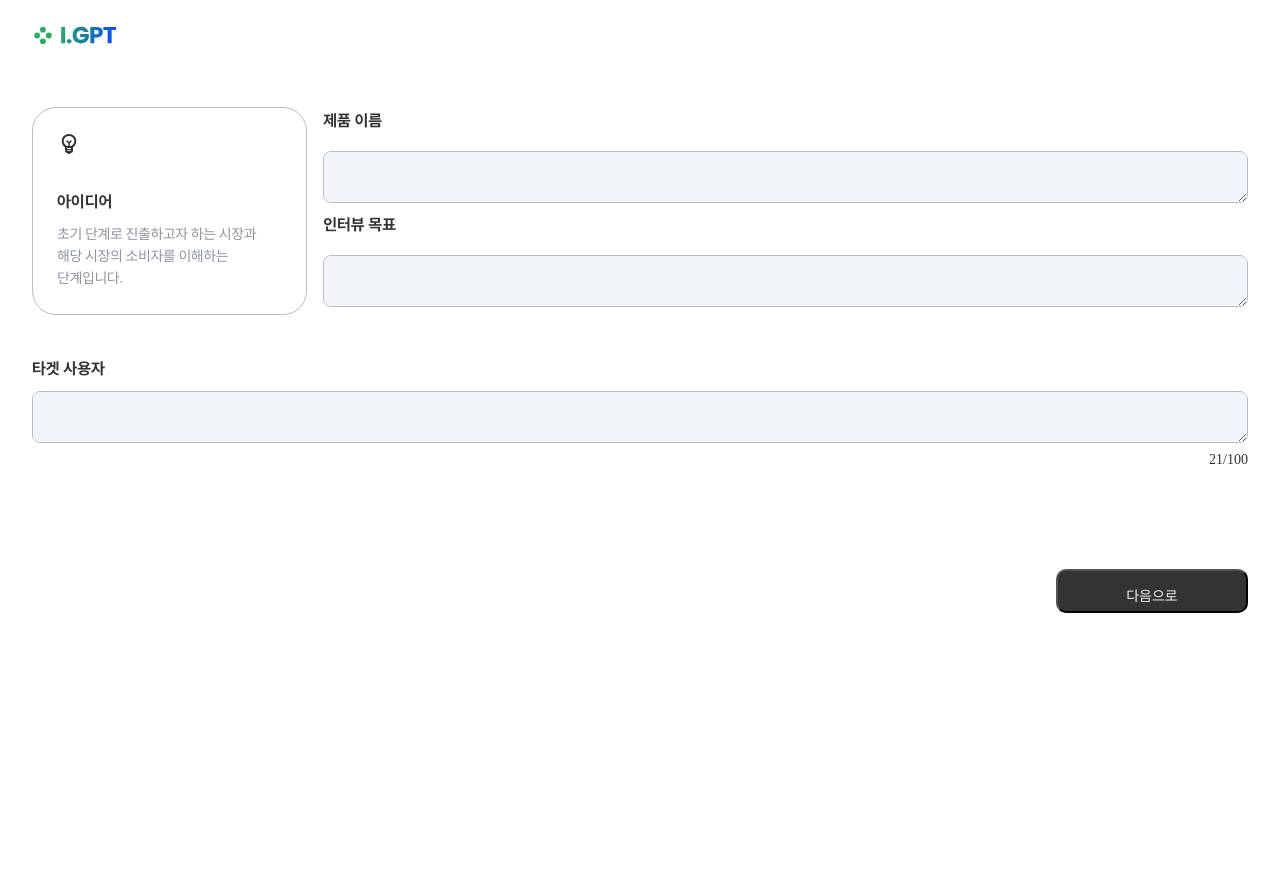
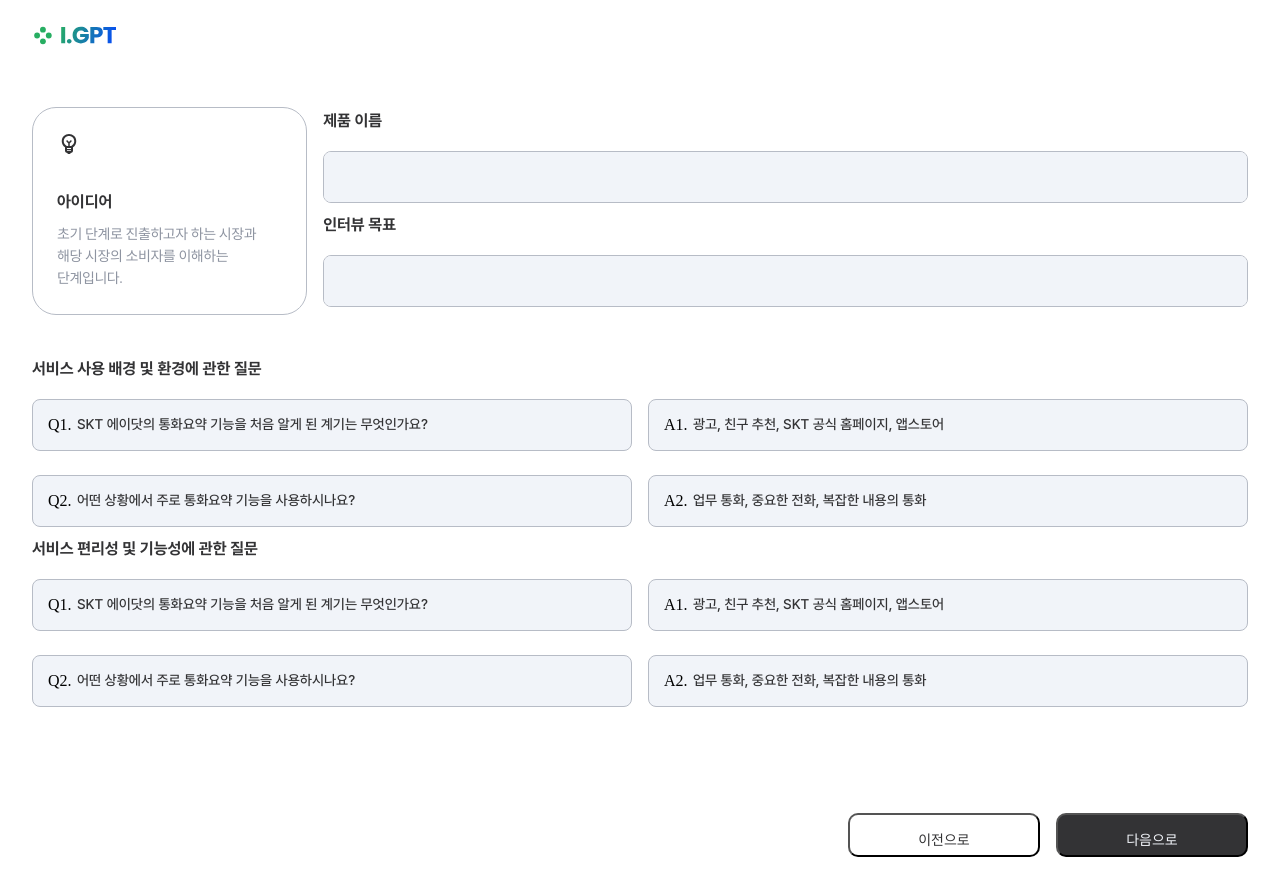
Before and after one commit to Prompt-er-Day-Winning-Team/interview_GPT_Frontend, a React (Create React App) app: page /prepare/question-list in a window 1280 px wide. Shown: the top 875 px of the page. Before the commit the page ends 800 px from the top, so only its background shows below. Built offline with nearby package versions, Linux system fonts and the light colour scheme.

Commit message:
feat: question-list

```diff
--- a/src/components/common/Input/index.js
+++ b/src/components/common/Input/index.js
@@ -11,13 +11,37 @@
         onChange={props.onChange}
         value={props.value}
         style={{
+          resize: "none",
           width: props.width,
           height: props.height,
           backgroundColor: props.backgroundColor
         }}
+        disabled={props.disabled}
       />
     </S.Wrap>
   );
 }
 
-export default TextInput;
+function QuestionInput(props) {
+  return (
+    <S.WrapQuestion>
+      <span style={{ position: 'absolute', marginLeft: '16px'}}>{props.frontText}</span>
+      <textarea
+        name={props.name}
+        type={props.type || "text"}
+        placeholder={props.title}
+        onChange={props.onChange}
+        value={props.value}
+        style={{
+          resize: "none",
+          width: props.width,
+          height: props.height,
+          backgroundColor: props.backgroundColor
+        }}
+        disabled={props.disabled}
+      />
+    </S.WrapQuestion>
+  );
+}
+
+export {TextInput, QuestionInput};
--- a/src/components/common/Input/style.js
+++ b/src/components/common/Input/style.js
@@ -20,3 +20,24 @@
     color: #b7bcc6;
   }
 `;
+
+export const WrapQuestion = styled.div`
+  display: flex;
+  width: 50%;
+  align-items: center;
+  gap: 8px;
+  margin-top: 8px;
+  > textarea {
+    font-size: 14px;
+    font-family: "Pretendard-Medium";
+    color: #333335;
+    border: 1px solid #b7bcc6;
+    border-radius: 8px;
+    padding: 16px 16px 16px 44px;
+    outline: none;
+    box-sizing: border-box;
+  }
+  ::placeholder {
+    color: #b7bcc6;
+  }
+`;
--- a/src/pages/interviewPrepare/basicInfo/index.js
+++ b/src/pages/interviewPrepare/basicInfo/index.js
@@ -5,7 +5,7 @@
 import { ReactComponent as ConceptIcon } from "../../../asset/icons/status-concept.svg"
 import { ReactComponent as PrototypeIcon } from "../../../asset/icons/status-prototype.svg"
 import { ReactComponent as ReleaseIcon } from "../../../asset/icons/status-release.svg"
-import TextInput from "../../../components/common/Input";
+import { TextInput } from "../../../components/common/Input";
 import Button from "../../../components/common/Button";
 
 const statusList = [
--- a/src/pages/interviewPrepare/questionList/index.js
+++ b/src/pages/interviewPrepare/questionList/index.js
@@ -2,10 +2,32 @@
 import Header from "../../../components/common/Header";
 import * as S from "./style";
 import { ReactComponent as IdeaIcon } from "../../../asset/icons/status-idea.svg"
-import TextInput from "../../../components/common/Input";
+import { TextInput, QuestionInput } from "../../../components/common/Input";
 import Button from "../../../components/common/Button";
 
 const status = [<IdeaIcon/>, "아이디어", "초기 단계로 진출하고자 하는 시장과 해당 시장의 소비자를 이해하는 단계입니다."]
+const questionSetList = {
+  "서비스 사용 배경 및 환경에 관한 질문" : [
+    {
+      question: "SKT 에이닷의 통화요약 기능을 처음 알게 된 계기는 무엇인가요?",
+      answer: "광고, 친구 추천, SKT 공식 홈페이지, 앱스토어"
+    },
+    {
+      question: "어떤 상황에서 주로 통화요약 기능을 사용하시나요?",
+      answer: "업무 통화, 중요한 전화, 복잡한 내용의 통화"
+    }
+  ],
+  "서비스 편리성 및 기능성에 관한 질문" : [
+    {
+      question: "SKT 에이닷의 통화요약 기능을 처음 알게 된 계기는 무엇인가요?",
+      answer: "광고, 친구 추천, SKT 공식 홈페이지, 앱스토어"
+    },
+    {
+      question: "어떤 상황에서 주로 통화요약 기능을 사용하시나요?",
+      answer: "업무 통화, 중요한 전화, 복잡한 내용의 통화"
+    }
+  ]
+}
 
 function QuestionList() {
   return (
@@ -26,6 +48,7 @@
               width={"100%"}
               height={"52px"}
               backgroundColor={"#F1F4F9"}
+              disabled
             />
             <S.Title>{"인터뷰 목표"}</S.Title>
             <TextInput
@@ -34,19 +57,39 @@
               width={"100%"}
               height={"52px"}
               backgroundColor={"#F1F4F9"}
+              disabled
             />
           </S.TitleTextContainer>
         </S.TitleContainer>
-        <S.Title>{"타겟 사용자"}</S.Title>
-        <TextInput
-          name={"productName"}
-          type={"text"}
-          width={"100%"}
-          height={"52px"}
-          backgroundColor={"#F1F4F9"}
-        />
-        <S.TextCount>{"21/100"}</S.TextCount>
+        {Object.keys(questionSetList).map((topic) => (
+          <>
+            <S.Title>{topic}</S.Title>
+            {questionSetList[topic].map((questionSet, idx) => (
+              <S.QuestionSetContainer>
+                <QuestionInput
+                  name={"question"}
+                  type={"text"}
+                  frontText={`Q${idx+1}.`}
+                  value={`${questionSet.question}`}
+                  width={"100%"}
+                  height={"52px"}
+                  backgroundColor={"#F1F4F9"}
+                />
+                <QuestionInput
+                  name={"answer"}
+                  type={"text"}
+                  frontText={`A${idx+1}.`}
+                  value={`${questionSet.answer}`}
+                  width={"100%"}
+                  height={"52px"}
+                  backgroundColor={"#F1F4F9"}
+                />
+              </S.QuestionSetContainer>
+            ))}
+          </>
+        ))}
         <S.ButtonContainer>
+          <Button text={"이전으로"} width={"192px"} height={"44px"} backgroundColor={"#FFFFFF"} color={"#333335"} />
           <Button text={"다음으로"} width={"192px"} height={"44px"} backgroundColor={"#333335"} color={"#F1F4F9"} />
         </S.ButtonContainer>
       </S.InterviewQuestionBlock>
--- a/src/pages/interviewPrepare/questionList/style.js
+++ b/src/pages/interviewPrepare/questionList/style.js
@@ -59,17 +59,15 @@
   letter-spacing: -0.42px;
 `;
 
-export const TextCount = styled.div`
-  color: #333335;
-  font-size: 14px;
-  font-family: "Pretendard";
-  margin-top: 6px;
-  line-height: 22px;
-  text-align: right;
+export const QuestionSetContainer = styled.div`
+  display: flex;
+  gap: 16px;
+  margin: 8px 0;
 `;
 
 export const ButtonContainer = styled.div`
   display: flex;
+  gap: 16px;
   justify-content: end;
   margin: 90px 0 10px 0;
 `;
```
